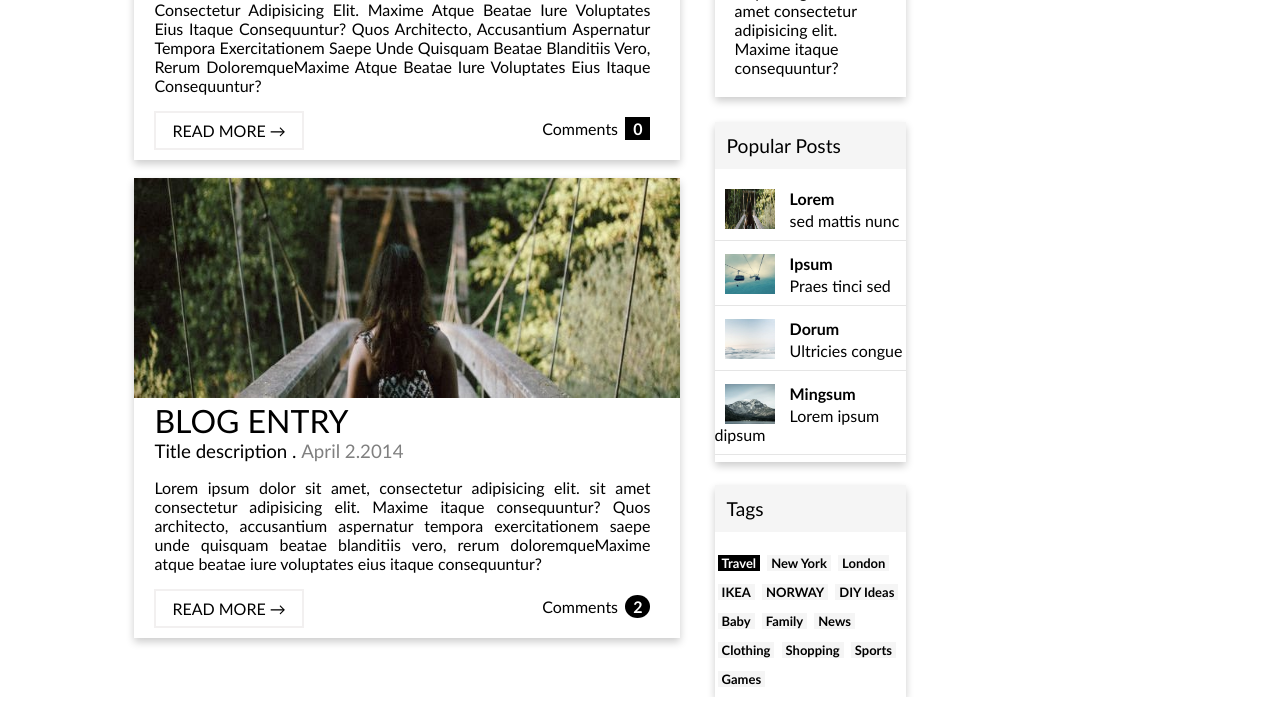
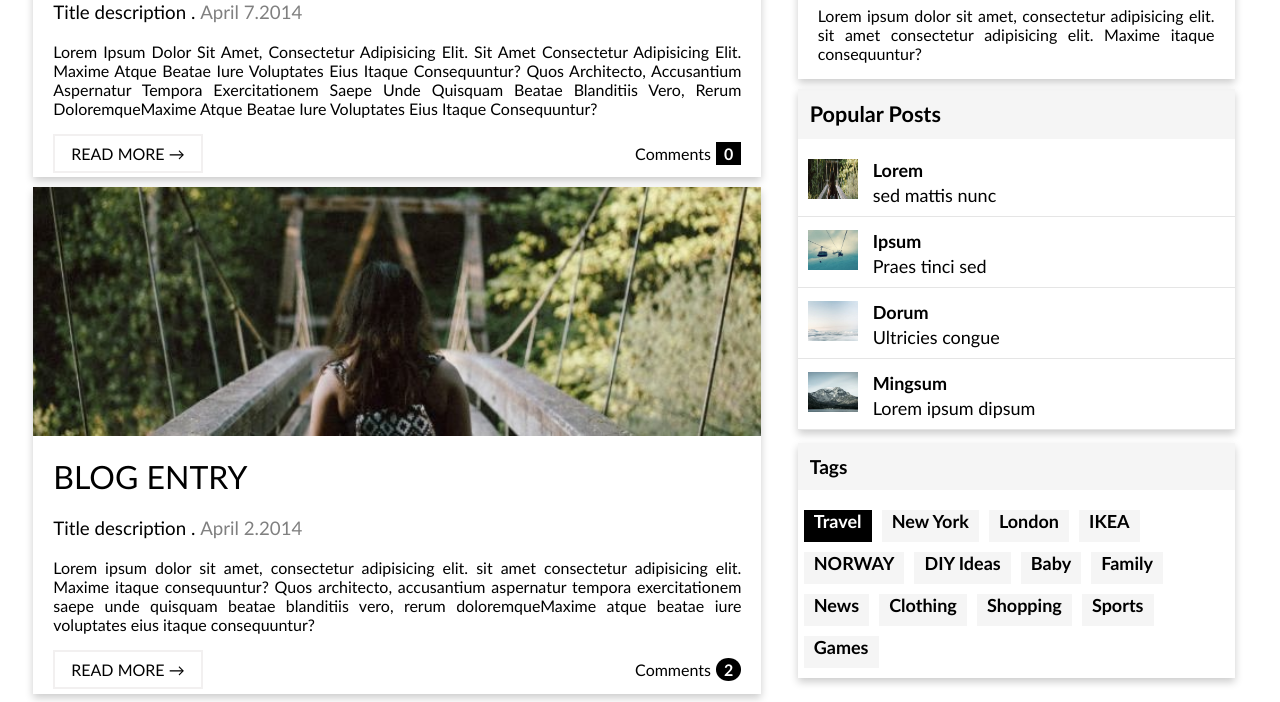
Before and after one commit to HussainGafrony/webdesign, a plain HTML site: page Exercises/2/index.html in a window 1280 px wide. Shown: the part 437-1139 px from the top of the page. Drawn offline with Linux system fonts and the light colour scheme.

Commit message:
add gruop selectop & add position in PostCard

```diff
--- a/Exercises/2/index.html
+++ b/Exercises/2/index.html
@@ -15,8 +15,9 @@
         <!-- PostCard 1 -->
 
         <div class="PostCard">
-            <div class="card">
-                <img src="./img/M.jpeg" alt="Image">
+            <div class="childOne">
+                <div class="card-background" ></div>
+                <!-- <img src="./img/M.jpeg" alt="Image"> -->
                 <div class="card-content">
                     <h1>TITLE HEADING</h1>
                     <h3>Title description . <span>April 7.2014</span></h3>
@@ -33,8 +34,10 @@
                     </div>
                 </div>
             </div>
-            <div class="card">
-                <img src="./img/Girl.jpeg" alt="Image">
+            <div class="childTwo ">
+                <div class="card-background" ></div>
+
+                <!-- <img src="./img/Girl.jpeg" alt="Image"> -->
                 <div class="card-content">
                     <h1>BLOG ENTRY</h1>
                     <h3>Title description . <span>April 2.2014</span></h3>
@@ -54,9 +57,10 @@
         </div>
         <!-- PostCard 2 -->
         <div class="PostCard2">
-            <!-- navCard -->
+            <!-- sidOne -->
 
-            <div class="navCard">
+            <div class="sidOne">
+                <!-- <div class="sid-background" ></div> -->
                 <img src="./img/look.jpeg" alt="Image">
                 <div class="card-content">
                     <h1>MY NAME</h1>
@@ -90,6 +94,8 @@
                     <span class="bold">Mingsum </span>
                     <span>Lorem ipsum dipsum</span>
                 </div>
+
+            </div>
             <!-- footer -->
             <div class="footer">
                 <div class="back-color">Tags</div>
@@ -110,9 +116,6 @@
                 </ul>
             </div>
 
-
-
-            </div>
         </div>
     </div>
 
--- a/Exercises/2/main.css
+++ b/Exercises/2/main.css
@@ -1,11 +1,38 @@
 body {
     font-family: 'Gill Sans', 'Gill Sans MT', Calibri, 'Trebuchet MS', sans-serif;
+}
+
+body::-webkit-scrollbar {
+    width: 8px;
+}
+
+body::-webkit-scrollbar-track {
+    box-shadow: inset 0 0 6px rgba(0, 0, 0, 0.3);
+}
+
+body::-webkit-scrollbar-thumb {
+    background-color: darkgrey;
+    outline: 1px solid slategrey;
+    border-radius: 10px;
 }
 
 .container {
     display: flex;
     flex-wrap: wrap;
-    margin-left: 10%;
+    margin-left: 2%;
+    margin-right: 2%;
+
+}
+
+.PostCard {
+    width: 60%;
+    margin-right: 3%;
+    margin-bottom: 30px;
+    background-color: transparent;
+}
+
+.PostCard2 {
+    width: 36%;
 }
 
 h1.title {
@@ -23,69 +50,108 @@ p strong {
     color: white;
     margin: 0;
     padding: 0px 4px 2px 4px;
-    margin-left: 3px;
+    margin-left: 1px;
 }
 
-/* Border Style For All Page */
-/* .card,
-.sidCard,
-.navCard,
+/* Class Common traits */
+
+/* Border Style All Class */
+/* .childOne,
+.childTwo,
+.sidOne,
 .footer {
     border-radius: 8px;
 } */
+
 .PostCard {
-    margin-top: 20px;
-    width: 48%;
-    margin-right: 3%;
+    position: relative;
+}
+
+.PostCard,
+.PostCard2,
+.sidCard,
+.footer {
+    margin-top: 10px;
+}
+
+.childOne,
+.childTwo,
+.sidCard,
+.sidOne,
+.footer {
+    box-shadow: 0 4px 8px rgba(0, 0, 0, 0.2);
+}
+
+.childOne,
+.childTwo {
+    position: absolute;
+    padding-bottom: 10px;
+}
+
+.childOne,
+.childTwo,
+.sidOne {
+    overflow: hidden;
 
 }
 
-.card {
-    overflow: hidden;
-    margin-bottom: 18px;
-    box-shadow: 0 4px 8px rgba(0, 0, 0, 0.2);
+
+.childTwo {
+    top: 52%;
 }
 
-.card img {
-    height: 220px;
+.childOne,
+.childTwo,
+.card-background {
+    height: 50%;
     width: 100%;
+    background-size: cover;
+    background-position: center;
 }
 
-.card .card-content {
 
-    text-align: justify;
-    padding: 0px 30px 10px 20px;
+.childOne .card-background {
+    background-image: url('./img/M.jpeg');
 }
 
-.card .card-content h1 {
-    font-weight: 500;
-    margin: 0;
+.childTwo .card-background {
+    background-image: url('./img/Girl.jpeg');
 }
 
-.card .card-content h3 {
-    font-weight: 200;
-    margin: 0px;
-    padding: 0px;
+
+.card-content {
+    text-align: justify;
+    padding: 0px 20px;
+
 }
 
-.card .card-content h3 span {
+.card-content h1 {
+    font-weight: 500;
+}
+
+.card-content h3 {
+    font-weight: 200;
+}
+
+.card-content h3 span {
     color: grey;
     font-weight: 100;
 }
 
-.card .card-content p.post {
+.card-content p.post {
     text-transform: capitalize;
 }
 
 .button-container {
-    margin: 0px;
-    padding: 0px;
     display: flex;
     justify-content: space-between;
+    /* background-color: red; */
+    /* show center line */
 }
 
 .button-container p {
-    padding: 8px 0px 0px;
+    /* center text as => Text Button */
+    align-self: center;
     margin: 0px;
 }
 
@@ -97,11 +163,7 @@ p strong {
 }
 
 .button-container p strong {
-    font-weight: 800;
-    background-color: black;
-    color: white;
     padding: 2px 8px;
-    margin-left: 3px;
 }
 
 .button-container p strong.radio {
@@ -110,46 +172,35 @@ p strong {
 
 .button-container p.customIcon::after {
     content: '\00a\2192';
-    font-weight: 500;
+    font-weight: 50.0;
 }
 
-.PostCard2 {
-    margin-top: 20px;
-    width: 48%;
+.sidOne {
+    /* width: 100%; */
+    /* height: 80%; */
 }
 
-.navCard {
-    overflow: hidden;
 
-    width: 35%;
-    box-shadow: 0 4px 8px rgba(0, 0, 0, 0.2);
-}
+.sid-background {
+    /* background-image: url('./img/Girl.jpeg'); */
+    /* height: 50%; */
+    /* width: 100%; */
+    /* background-size: cover; */
+    /* background-position: center; */
 
-.navCard img {
-    height: 200px;
-}
 
-.navCard .card-content {
-    padding: 0px 30px 4px 20px;
-}
-
-.navCard .card-content h1 {
-    height: 25px;
-    font-weight: 500;
-    margin: 0;
 }
 
 .sidCard {
-    width: 35%;
-    margin-top: 25px;
-    height: 340px;
-    box-shadow: 0 4px 8px rgba(0, 0, 0, 0.2);
+    /* top: 1000px; */
+    /* bottom: 1000px; */
+    font-size: large;
 }
 
-.sidCard div.back-color {
+.back-color {
     font-size: larger;
     padding: 12px;
-    font-weight: 500;
+    font-weight: 600;
     background-color: rgba(0, 0, 0, 0.04);
     margin-bottom: 20px;
 }
@@ -177,23 +228,16 @@ p strong {
     padding-bottom: 7px;
 }
 
-.footer {
-
-    margin-top: 30px;
-    box-shadow: 0 4px 8px rgba(0, 0, 0, 0.2);
-}
-
 .footer ul {
-    list-style: none;
     padding: 0;
 }
 
 .footer ul li {
     font-weight: bold;
-    font-size: small;
-    margin-left: 3px;
+    font-size: large;
+    margin-left: 6px;
     display: inline-block;
-    padding: 0px 4px;
+    padding: 0px 10px 10px;
     background-color: rgba(0, 0, 0, 0.04);
     color: black;
     margin-bottom: 10px;
--- /dev/null
+++ b/Week7/app.js
@@ -0,0 +1,6 @@
+let ul = document.getElementById('myList');
+Array.from({ length: 100 }).forEach((_, index) => {
+    let item = document.createElement('li');
+    item.textContent = 'Item ' + (index + 1) + ': ';
+    ul.appendChild(item);
+});
--- /dev/null
+++ b/Week7/style.css
@@ -0,0 +1,22 @@
+body {
+    background-image: url('./img/Leged-of-Zelda-Link.webp');
+    background-repeat: no-repeat;
+    background-position: right top;
+    margin-right: 200px;
+    background-attachment: scroll;
+}
+
+ul {
+    font-weight: bold;
+
+}
+
+
+a {
+    font-weight: bolder;
+    position: fixed;
+    left: 100px;
+    /* right: 10px; */
+    bottom: 10px;
+    background-color: blueviolet;
+}
```
Also changed, not shown: Week7/index.html (added, +20 -0 lines), Week7/img/Leged-of-Zelda-Link.webp (added). Lines whose indentation alone changed are shown as unchanged.
